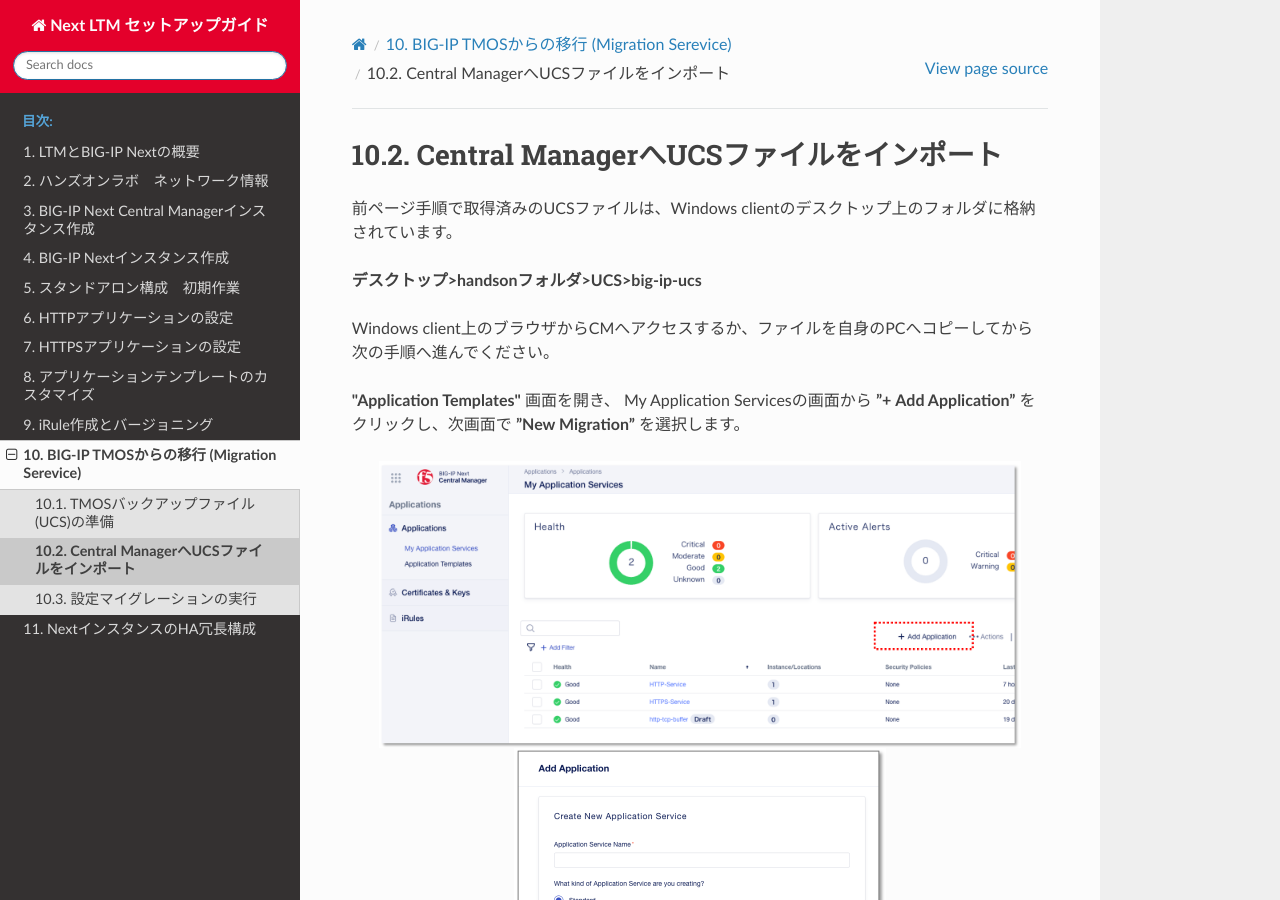
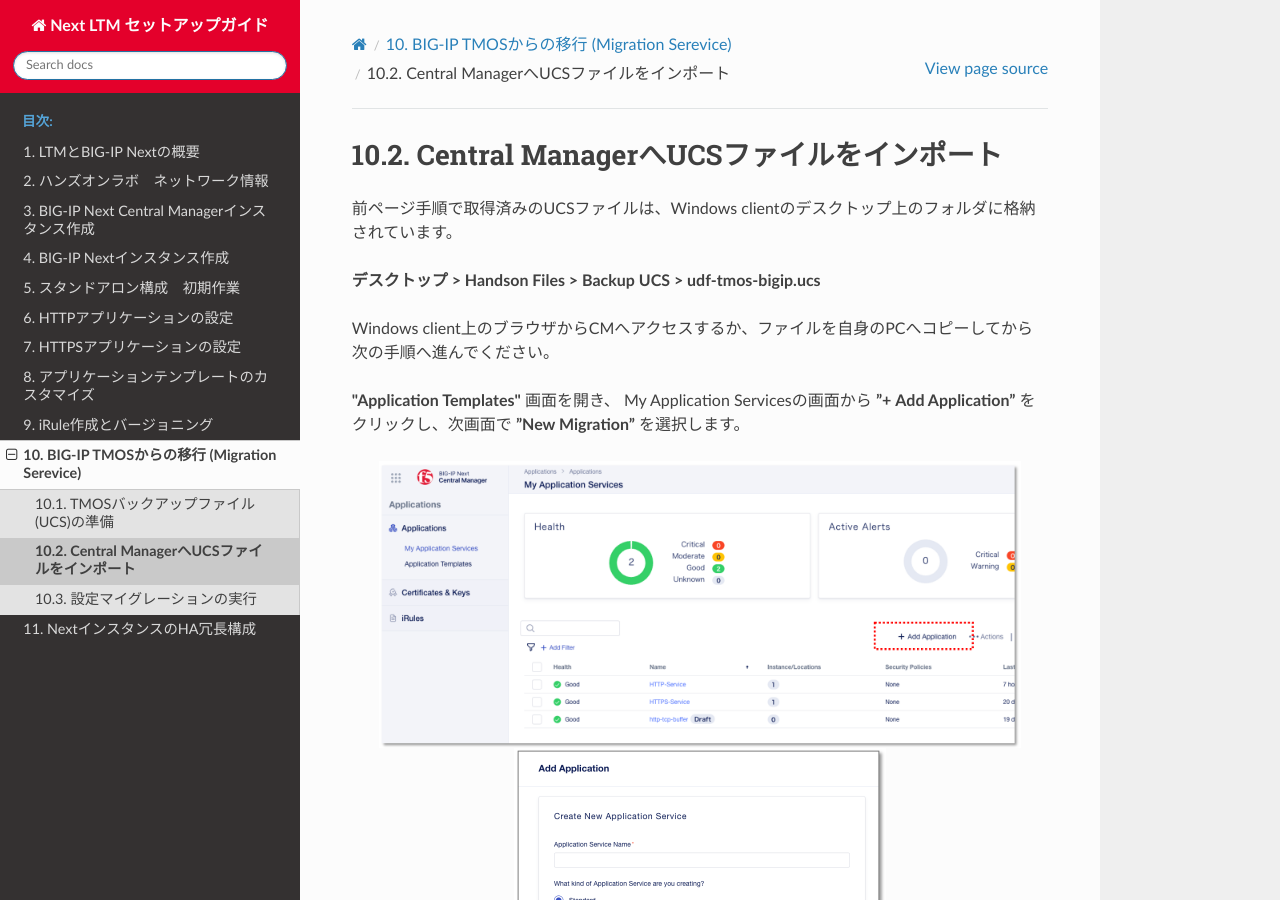
Before and after one commit to BeF5/f5j-easy-setup-next-ltm, a Sphinx documentation site: the page built from docs/content10/module02/module02.rst, in a window 1280 px wide and 900 px high. Built offline with Sphinx 7.4.7 and the Read the Docs theme 2.0.0, drawn with Linux system fonts in a browser that asks for light colours.

Commit message:
Update module02.rst

```diff
--- a/docs/content10/module02/module02.rst
+++ b/docs/content10/module02/module02.rst
@@ -3,7 +3,7 @@ Central ManagerへUCSファイルをインポート
 
 前ページ手順で取得済みのUCSファイルは、Windows clientのデスクトップ上のフォルダに格納されています。
 
-**デスクトップ>handsonフォルダ>UCS>big-ip-ucs**
+**デスクトップ > Handson Files > Backup UCS > udf-tmos-bigip.ucs**
 
 .. note::
 
```
